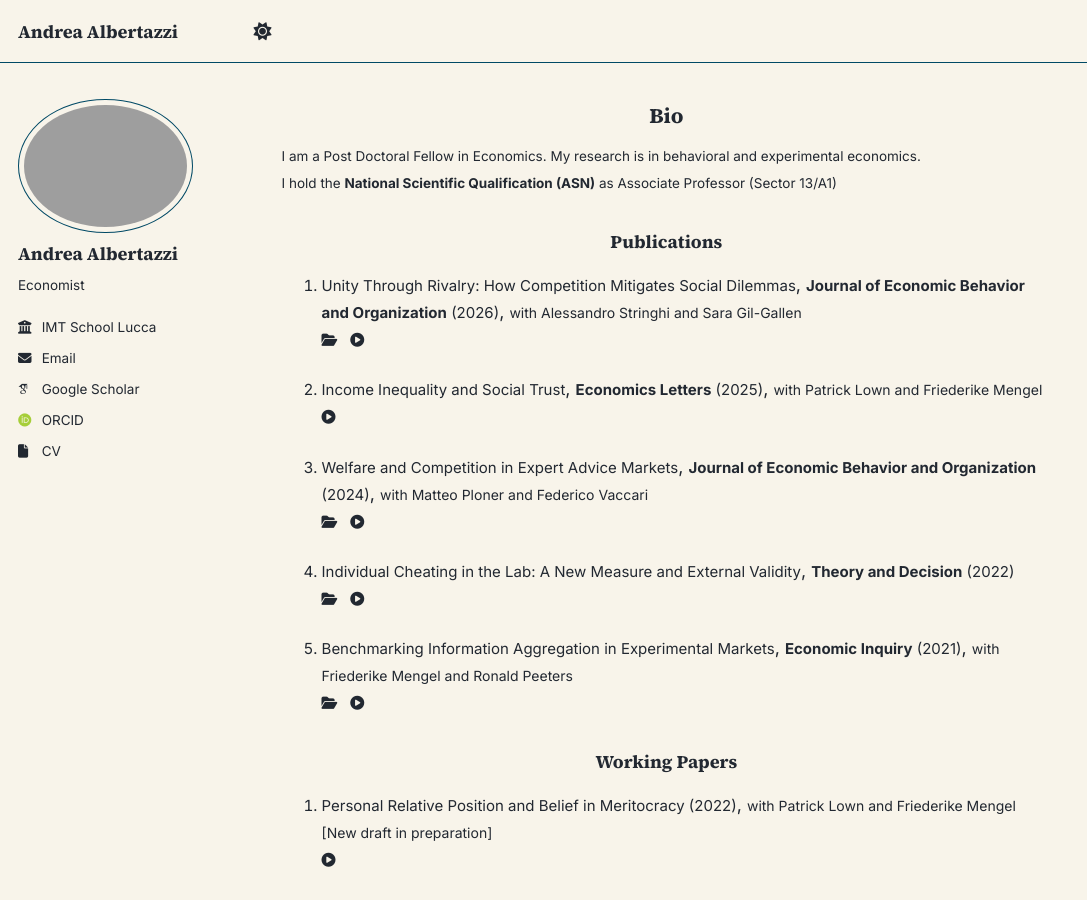
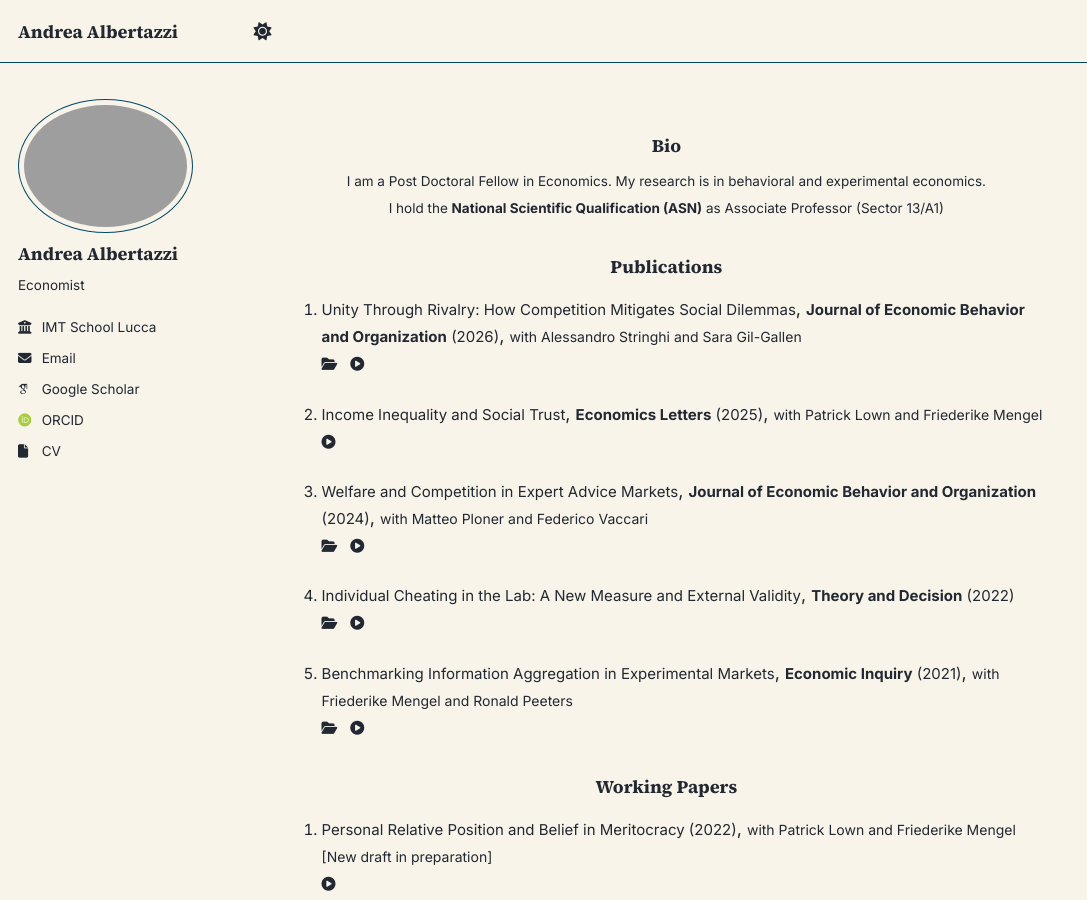
Before and after one commit to tazze87/tazze87.github.io, a Jekyll site: the page built from _pages/about.md, in a window 1280 px wide and 900 px high. Shown: the whole window, without its empty margins (0-1087 px from the left). Built offline with Jekyll 4.4.1, drawn with Linux system fonts in a browser that asks for light colours; some web fonts are replaced; a script that is not in the unit is left out.

Commit message:
Update about.md

```diff
--- a/_pages/about.md
+++ b/_pages/about.md
@@ -1,11 +1,11 @@
 ---
 layout: single
 permalink: /
-title: '<div style="text-align:center;"><small>Bio</small></div>'
+title: '<h3 style="text-align:center;">Bio</h3>'
 author_profile: true
 ---
 
-<div style="text-align:left;"><small>     I am a Post Doctoral Fellow in Economics. My research is in behavioral and experimental economics.<br>
+<div style="text-align:center;"><small>I am a Post Doctoral Fellow in Economics. My research is in behavioral and experimental economics.<br>
           I hold the <b>National Scientific Qualification (ASN)</b> as Associate Professor (Sector 13/A1)</small></div>
 
 <h3 style="text-align:center;">Publications</h3>
```
